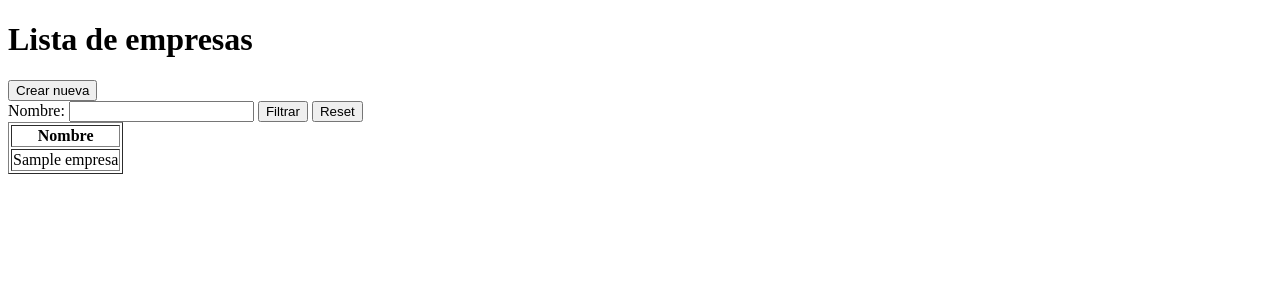
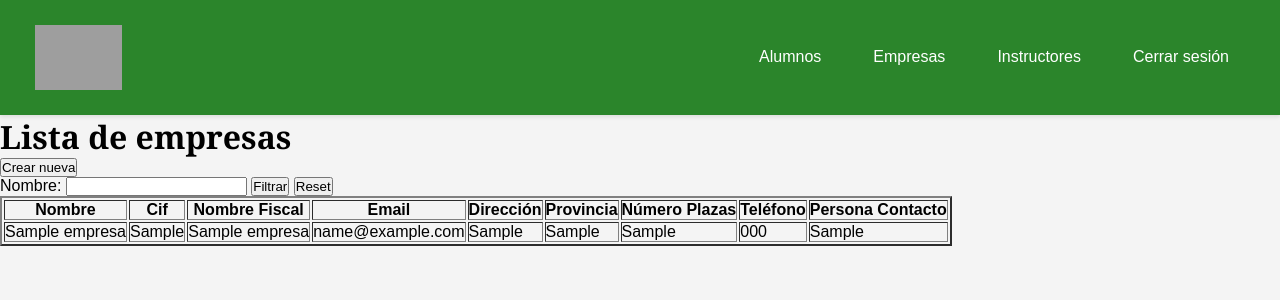
Before and after one commit to HectorRP10/control_fct, a PHP site: page /tutor_empresa.php in a window 1280 px wide. Shown: the top 300 px of the page. Run offline with PHP 8.4, Linux system fonts and the light colour scheme; tables that the repository leaves empty or names only in its code hold one stand-in row (values such as "Sample post"); grey boxes are pictures that could not be loaded.

Commit message:
Creado el header

```diff
--- a/tutor_empresa.php
+++ b/tutor_empresa.php
@@ -1,5 +1,14 @@
 <?php
   $nombre = $_POST["nombre"] ?? null;
+  $cif = $_POST["cif"] ?? null;
+  $nombre_fiscal = $_POST["nombre_fiscal"] ?? null;
+  $email = $_POST["email"] ?? null;
+  $direccion = $_POST["direccion"] ?? null;
+  $provincia = $_POST["provincia"] ?? null;
+  $numero_plazas = $_POST["numero_plazas"] ?? null;
+  $telefono = $_POST["telefono"] ?? null;
+  $persona_contacto = $_POST["persona_contacto"] ?? null;
+
 ?>
 
 <!DOCTYPE html>
@@ -8,28 +17,26 @@
 	<meta charset="utf-8">
 	<title>Document</title>
 	<meta http-equiv="Content-Type" content="text/html; charset=utf-8">
+	<link rel="stylesheet" type="text/css" href="tutorempresa.css">
 
 </head>
+
 <body>
 
 
 
-   <!-- <header>
-        <img class="logo" src="https://aulavirtual.elcampico.org/pluginfile.php/1/core_admin/logocompact/300x300/1711458408/logo__.png" >
-        <button class="abrir_menu" id="abrir_menu">Abrir</button>
+    <header>
+        <img class="logo" src="https://aulavirtual.elcampico.org/pluginfile.php/1/core_admin/logocompact/300x300/1711458408/logo__.png" alt="El Campico Logo">
+
         <nav class="nav_header" id="nav_header">
-            <button class="cerrar_menu" id="cerrar_menu">Cerrar</button>
             <ul class="ul_header">
-                <li><a href="">Alumnos</a></li>
-                <li><a href="">Empresas</a></li>
-                <li><a href="">Instructores</a></li>
-                <li><a href="">Cerrar sesión </a></li>
-
+                <li><a href="#alumnos">Alumnos</a></li>
+                <li><a href="#empresas">Empresas</a></li>
+                <li><a href="#instructores">Instructores</a></li>
+                <li><a href="#cerrar-sesion">Cerrar sesión</a></li>
             </ul>
         </nav>
-
     </header>
-    -->
 
 
 
@@ -41,8 +48,10 @@
         <label for ="nombre">Nombre: </label>
         <input type="text" name="nombre" value="<?php echo isset ($_POST['nombre']) ? $_POST['nombre'] : $nombre?>">
         <input type="submit" value="Filtrar">
-        <input type="reset" value="Reset">
+        <input type="button" value="Reset" >
     </form>
+
+
 
     <?php
 
@@ -67,18 +76,68 @@
             $params[':nombre'] = "%$nombre%";
             }
 
+            if($cif){
+                $sql.="AND cif LIKE :cif";
+                $params[':nombre'] = "%$cif%";
+            }
+
+
+            if($nombre_fiscal){
+                $sql.="AND nombre_fiscal LIKE :nombre_fiscal";
+                $params[':nombre_fiscal'] = "%$nombre_fiscal%";
+            }
+
+            if($email){
+                $sql.="AND email LIKE :email";
+                $params[':email'] = "%$email%";
+            }
+
+            if($direccion){
+                $sql.="AND direccion LIKE :direccion";
+                $params[':direccion'] = "%$direccion%";
+            }
+
+            if($provincia){
+                $sql.="AND provincia LIKE :provincia";
+                $params[':provincia'] = "%$provincia%";
+            }
+
+            if($numero_plazas){
+                $sql.="AND numero_plazas LIKE :numero_plazas";
+                $params[':numero_plazas'] = "%$numero_plazas%";
+            }
+
+            if($telefono){
+                $sql.="AND telefono LIKE :telefono";
+                $params[':telefono'] = "%$telefono%";
+            }
+
+            if($persona_contacto){
+                $sql.="AND persona_contacto LIKE :persona_contacto";
+                $params[':persona_contacto'] = "%$persona_contacto%";
+            }
+
             $sql .= " LIMIT 10";
             $stmt = $pdo->prepare($sql);
             $stmt->execute($params);
 
 
 
-            echo "<table border='1'>";
-            echo "<tr><th>Nombre</th></tr>";
+            echo "<table border='2'>";
+            echo "<tr><th>Nombre</th><th>Cif</th><th>Nombre Fiscal</th><th>Email</th><th>Dirección</th><th>Provincia</th><th>Número Plazas</th><th>Teléfono</th><th>Persona Contacto</th></tr>";
 
             while($row = $stmt->fetch(PDO::FETCH_ASSOC)) {
                 echo "<tr>";
                 echo "<td>".$row['nombre']."</td>";
+                echo "<td>".$row['cif']."</td>";
+                echo "<td>".$row['nombre_fiscal']."</td>";
+                echo "<td>".$row['email']."</td>";
+                echo "<td>".$row['direccion']."</td>";
+                echo "<td>".$row['provincia']."</td>";
+                echo "<td>".$row['numero_plazas']."</td>";
+                echo "<td>".$row['telefono']."</td>";
+                echo "<td>".$row['persona_contacto']."</td>";
+
                 echo "</tr>";
             }
             echo "</table>";
@@ -90,7 +149,5 @@
         }
     ?>
 
-
-
 </body>
 </html>
--- /dev/null
+++ b/tutorempresa.css
@@ -0,0 +1,86 @@
+* {
+    margin: 0;
+    padding: 0;
+    box-sizing: border-box;
+}
+
+body {
+    font-family: Arial, sans-serif;
+    background-color: #f4f4f4;
+}
+
+header {
+    display: flex;
+    align-items: center;
+    justify-content: space-between;
+    padding: 25px 35px;
+    background-color: #2b852b;
+    box-shadow: 0 2px 4px rgba(0, 0, 0, 0.1);
+}
+
+.logo {
+    max-height: 65px;
+}
+
+
+
+.nav_header {
+    flex-grow: 1;
+    display: flex;
+    justify-content: flex-end;
+}
+
+.ul_header {
+    list-style: none;
+    display: flex;
+    gap: 20px;
+}
+
+.ul_header li {
+    display: flex;
+    align-items: center;
+}
+
+.ul_header a {
+    color: #ffffff;
+    text-decoration: none;
+    font-size: 16px;
+    padding: 8px 16px;
+    border-radius: 4px;
+    transition: background-color 0.3s ease;
+}
+
+.ul_header a:hover {
+    background-color: #06a00e;
+}
+
+/* Media query para el efecto responsive */
+@media (max-width: 700px) {
+    header {
+        flex-direction: column;
+        align-items: flex-start;
+    }
+
+    .nav_header {
+        width: 100%;
+    }
+
+    .ul_header {
+        flex-direction: column;
+        width: 100%;
+    }
+
+    .ul_header a {
+        width: 100%;
+        text-align: center;
+        padding: 12px 0;
+    }
+}
+
+h1{
+    display: flex;
+    text-align: center;
+    font-family: Cambria, Cochin, Georgia, Times, 'Times New Roman', serif;
+    color: black;
+    font-weight: bold;
+}
```
